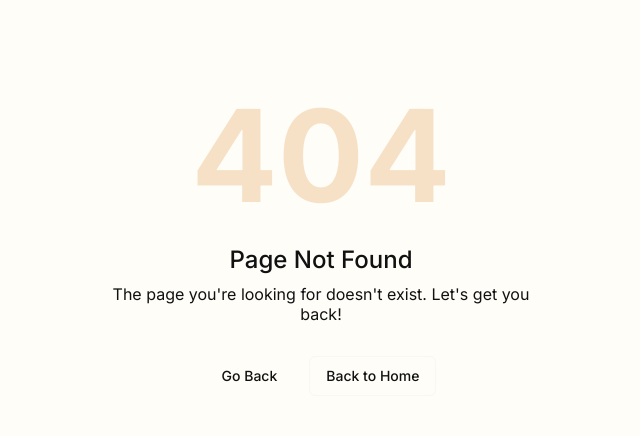
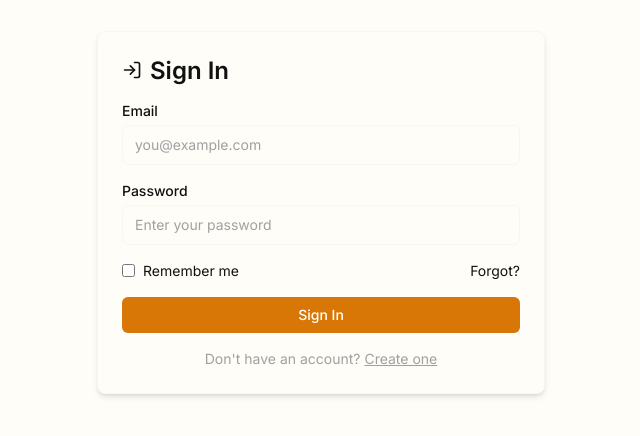
Before and after one commit to dnyaneshsb20/HeritageBites, a React (Vite) app: page /signin in a window 1280 px wide. Before the commit this address had no page. Shown: the part 156-592 px from the top of the page, without its empty margins (319-959 px from the left). Built offline with nearby package versions, Linux system fonts and the light colour scheme.

Commit message:
Updated some things UI and sign in page

```diff
--- a/src/Routes.jsx
+++ b/src/Routes.jsx
@@ -10,6 +10,7 @@ import AdminRecipeManagement from './pages/admin-recipe-management';
 import RecipeDetailInstructions from './pages/recipe-detail-instructions';
 import RecipeDiscoveryDashboard from './pages/recipe-discovery-dashboard';
 import Dashboard from './pages/dashboard';
+import SignIn from "./pages/sign-in";
 
 
 const Routes = () => {
@@ -27,6 +28,7 @@ const Routes = () => {
         <Route path="/recipe-detail-instructions" element={<RecipeDetailInstructions />} />
         <Route path="/recipe-discovery-dashboard" element={<RecipeDiscoveryDashboard />} />
         <Route path="/dashboard" element={<Dashboard />} />
+        <Route path="/signin" element={<SignIn />} />
         <Route path="*" element={<NotFound />} />
       </RouterRoutes>
       </ErrorBoundary>
--- a/src/components/ui/Header.jsx
+++ b/src/components/ui/Header.jsx
@@ -99,11 +99,10 @@ const Header = () => {
             <Link
               key={item?.path}
               to={item?.path}
-              className={`flex items-center space-x-2 px-4 py-2 rounded-lg text-sm font-body font-medium transition-all duration-200 ${
-                isActiveRoute(item?.path)
-                  ? 'bg-primary text-primary-foreground shadow-warm'
-                  : 'text-muted-foreground hover:text-foreground hover:bg-muted'
-              }`}
+              className={`flex items-center space-x-2 px-4 py-2 rounded-lg text-sm font-body font-medium transition-all duration-200 ${isActiveRoute(item?.path)
+                ? 'bg-primary text-primary-foreground shadow-warm'
+                : 'text-muted-foreground hover:text-foreground hover:bg-muted'
+                }`}
             >
               <Icon name={item?.icon} size={16} />
               <span>{item?.label}</span>
@@ -177,7 +176,7 @@ const Header = () => {
           </Link>
 
           {/* User Menu */}
-          <div className="relative" ref={userMenuRef}>
+          {/* <div className="relative" ref={userMenuRef}>
             {isAuthenticated ? (
               <>
                 <Button
@@ -257,6 +256,13 @@ const Header = () => {
                 </Button>
               </div>
             )}
+          </div> */}
+          <div>
+            <Link to="/signin">
+              <Button variant="default" size="sm">
+                Sign In
+              </Button>
+            </Link>
           </div>
         </div>
       </div>
@@ -267,10 +273,9 @@ const Header = () => {
             <Link
               key={item?.path}
               to={item?.path}
-              className={`flex flex-col items-center space-y-1 px-3 py-2 rounded-lg transition-all duration-200 ${
-                isActiveRoute(item?.path)
-                  ? 'text-primary' :'text-muted-foreground hover:text-foreground'
-              }`}
+              className={`flex flex-col items-center space-y-1 px-3 py-2 rounded-lg transition-all duration-200 ${isActiveRoute(item?.path)
+                ? 'text-primary' : 'text-muted-foreground hover:text-foreground'
+                }`}
             >
               <Icon name={item?.icon} size={20} />
               <span className="text-xs font-caption font-medium">{item?.label}</span>
--- /dev/null
+++ b/src/pages/sign-in/index.jsx
@@ -0,0 +1,95 @@
+// src/pages/SignIn.jsx
+import React, { useState } from "react";
+import { useNavigate, Link } from "react-router-dom";
+import Button from "../../components/ui/Button";
+import Input from "../../components/ui/Input";
+import Icon from "../../components/AppIcon";
+
+const SignIn = () => {
+  const navigate = useNavigate();
+  const [email, setEmail] = useState("");
+  const [password, setPassword] = useState("");
+  const [error, setError] = useState("");
+
+  const handleSubmit = (e) => {
+    e.preventDefault();
+    setError("");
+
+    // Basic validation
+    if (!email.trim() || !password.trim()) {
+      setError("Please enter both email and password.");
+      return;
+    }
+
+    // TODO: call your auth API / Supabase / Firebase here.
+    // For now we'll just log and navigate to dashboard.
+    console.log("Signing in with", { email, password });
+
+    // Example: on successful sign-in, navigate to dashboard
+    navigate("/recipe-discovery-dashboard"); // change to your desired route
+  };
+
+  return (
+    <div className="min-h-[calc(100vh-4rem)] flex items-center justify-center bg-background">
+      <div className="w-full max-w-md p-6 rounded-lg shadow-md bg-popover border border-border">
+        <h1 className="text-2xl font-heading font-semibold text-foreground mb-4 flex items-center space-x-2">
+          <Icon name="LogIn" size={20} />
+          <span>Sign In</span>
+        </h1>
+
+        {error && (
+          <div className="mb-3 text-sm text-destructive font-medium">
+            {error}
+          </div>
+        )}
+
+        <form onSubmit={handleSubmit} className="space-y-4">
+          <div>
+            <label className="text-sm font-medium block mb-1">Email</label>
+            <Input
+              type="email"
+              placeholder="you@example.com"
+              value={email}
+              onChange={(e) => setEmail(e.target.value)}
+              required
+            />
+          </div>
+
+          <div>
+            <label className="text-sm font-medium block mb-1">Password</label>
+            <Input
+              type="password"
+              placeholder="Enter your password"
+              value={password}
+              onChange={(e) => setPassword(e.target.value)}
+              required
+            />
+          </div>
+
+          <div className="flex items-center justify-between">
+            <label className="flex items-center space-x-2 text-sm">
+              <input type="checkbox" className="accent-primary" />
+              <span>Remember me</span>
+            </label>
+            <Link to="/forgot-password" className="text-sm hover:underline">
+              Forgot?
+            </Link>
+          </div>
+
+          <Button type="submit" variant="default" size="sm" className="w-full">
+            Sign In
+          </Button>
+        </form>
+
+        <p className="text-sm text-muted-foreground text-center mt-4">
+          Don't have an account?{" "}
+          <Link to="/signup" className="underline hover:no-underline">
+            Create one
+          </Link>
+        </p>
+      </div>
+    </div>
+  );
+};
+
+export default SignIn;
```
